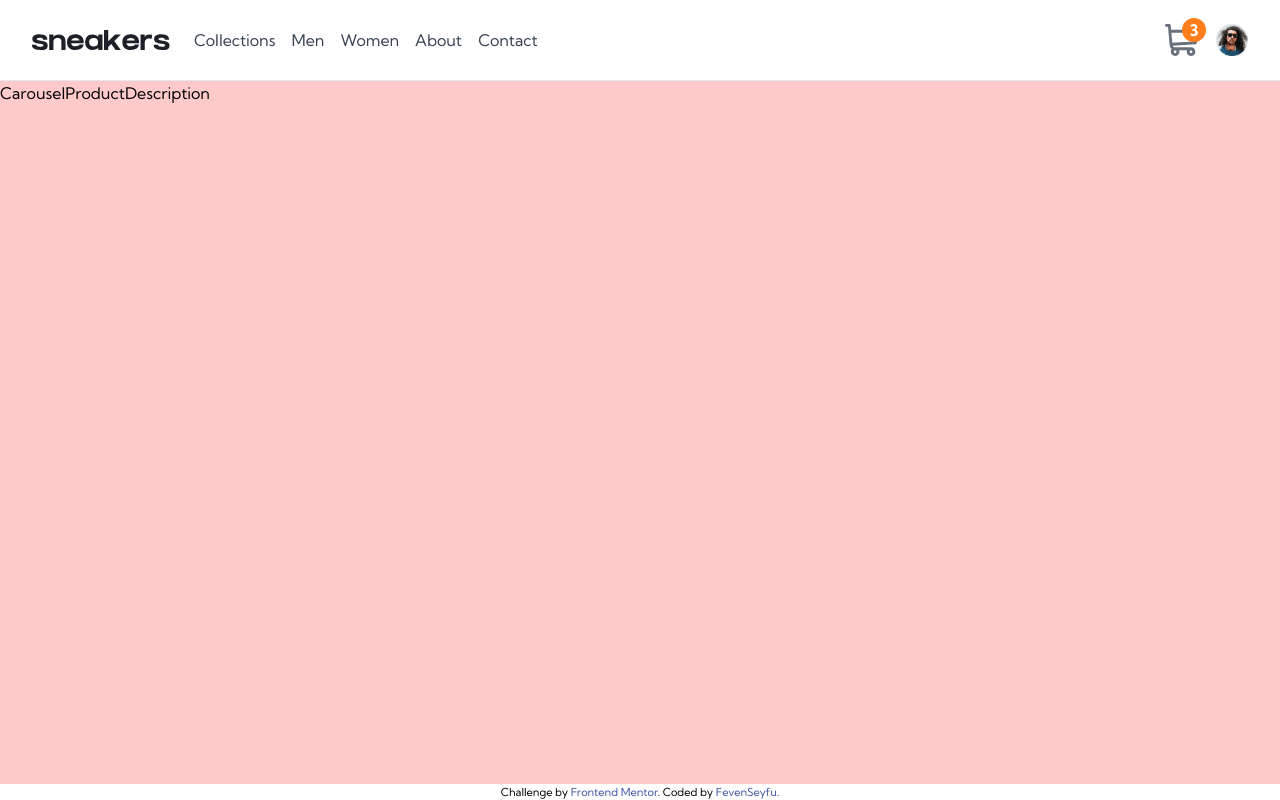
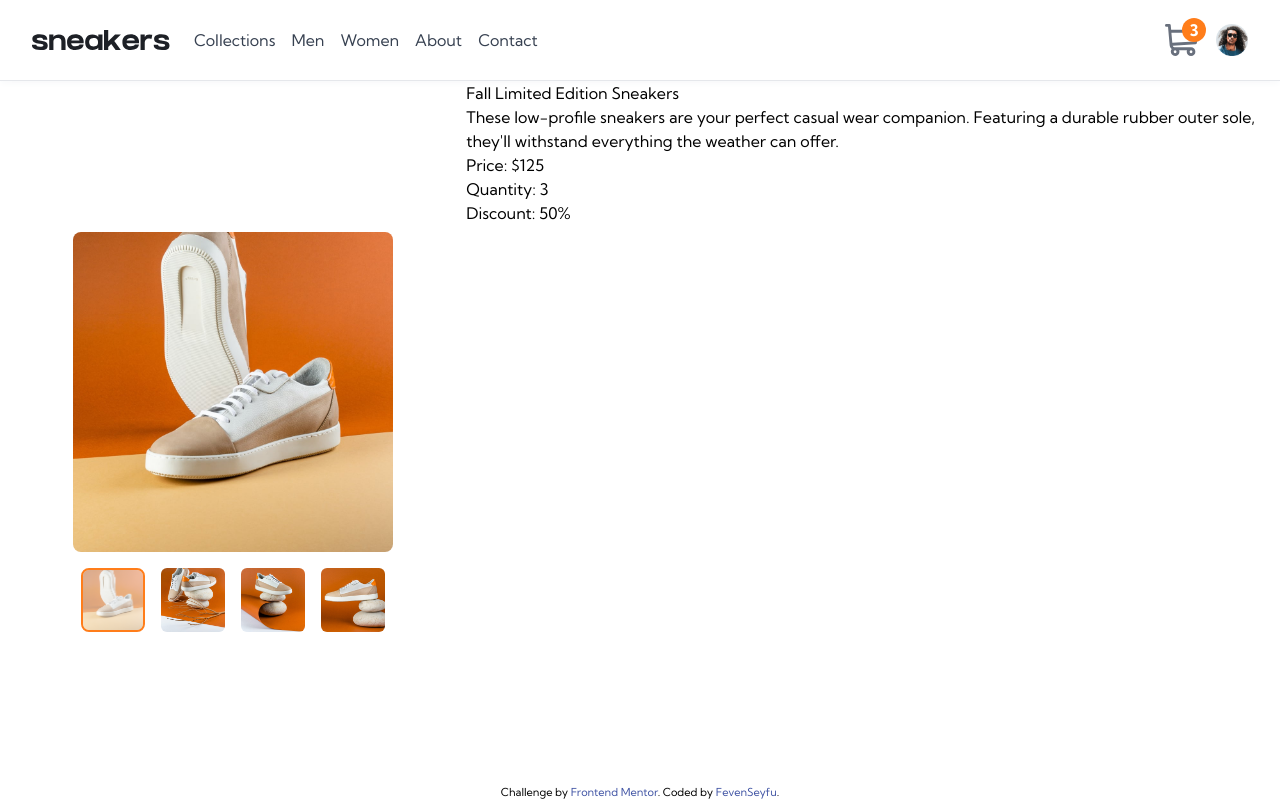
Before and after one commit to FevenSeyfu/Ecommerce-product-page, a React (Vite) app: page / in a window 1280 px wide. Built offline with nearby package versions, Linux system fonts and the light colour scheme.

Commit message:
Add product carousle for desktop

```diff
--- a/src/App.jsx
+++ b/src/App.jsx
@@ -2,15 +2,17 @@ import React from "react";
 import Navbar from "./components/navbar/Navbar";
 import ProductDescription from "./components/ProductDescription";
 import Carousel from "./components/carousel/Carousel";
-
+import cart from "./cart.js"
 const App = () => {
   return (
     <div className="w-full h-screen flex flex-col">
       <Navbar />
-      <div className="flex flex-row bg-red-200 h-screen">
-        <Carousel />
-        <ProductDescription />
+      {cart.map((item) => (
+      <div className="flex flex-row h-screen" key={item.id}>
+        <Carousel images={item.images}/>
+        <ProductDescription item={item}/>
       </div>
+       ))}
       <footer class="attribution">
         Challenge by{" "}
         <a href="https://www.frontendmentor.io?ref=challenge" target="_blank">
--- a/src/cart.js
+++ b/src/cart.js
@@ -4,7 +4,7 @@ const cart = [
     name: "Fall Limited Edition Sneakers",
     description:
       "These low-profile sneakers are your perfect casual wear companion. Featuring a  durable rubber outer sole, they'll withstand everything the weather can offer.",
-    img: [
+    images: [
       "src/assets/image-product-1.jpg",
       "src/assets/image-product-2.jpg",
       "src/assets/image-product-3.jpg",
--- a/src/components/ProductDescription.jsx
+++ b/src/components/ProductDescription.jsx
@@ -1,9 +1,15 @@
-import React from 'react'
+import React from "react";
 
-const ProductDescription = () => {
+const ProductDescription = ({ item }) => {
   return (
-    <div>ProductDescription</div>
-  )
-}
+    <div>
+      <h2>{item.name}</h2>
+      <p>{item.description}</p>
+      <p>Price: ${item.price}</p>
+      <p>Quantity: {item.quantity}</p>
+      <p>Discount: {item.discount}%</p>
+    </div>
+  );
+};
 
-export default ProductDescription
+export default ProductDescription;
--- a/src/components/carousel/Carousel.jsx
+++ b/src/components/carousel/Carousel.jsx
@@ -1,9 +1,34 @@
-import React from 'react'
+import React, { useState } from 'react';
 
-const Carousel = () => {
+const Carousel = ({ images }) => {
+  const [selectedImage, setSelectedImage] = useState(images[0]);
+
+  const handleImageChange = (img) => {
+    setSelectedImage(img);
+  };
+
   return (
-    <div>Carousel</div>
-  )
-}
+    <div className="w-2/4 flex flex-col items-center justify-center p-8">
+      <div className="relative h-[20rem] w-[20rem] mx-auto rounded-lg overflow-hidden">
+        <img className="h-full w-full object-cover" src={selectedImage} alt="Selected Product" />
+      </div>
+      <ul className="flex justify-center w-full mt-4">
+        {images.map((img, index) => (
+          <li
+            key={index}
+            className={`mx-2 h-16 w-16 ${
+              selectedImage === img ? 'border-2 border-primary-orange rounded-lg' : ''
+            }  cursor-pointer`}
+            onClick={() => handleImageChange(img)}
+          >
+            <img className={`h-full w-full object-cover rounded-md hover:opacity-80 ${
+              selectedImage === img ? 'opacity-50' : ''
+            }`} src={img} alt={`Product ${index + 1}`} />
+          </li>
+        ))}
+      </ul>
+    </div>
+  );
+};
 
-export default Carousel
+export default Carousel;
--- a/src/components/navbar/CartModal.jsx
+++ b/src/components/navbar/CartModal.jsx
@@ -17,7 +17,7 @@ const CartModal = ({ cart }) => {
               <ul className="flex flex-col w-full" key={item.id}>
                 <li className="flex flex-row justify-between items-center gap-4 text-gray-500 text-md">
                   <img
-                    src={item.img[0]}
+                    src={item.images[0]}
                     alt="product image"
                     className="h-12 rounded-md"
                   />
```
